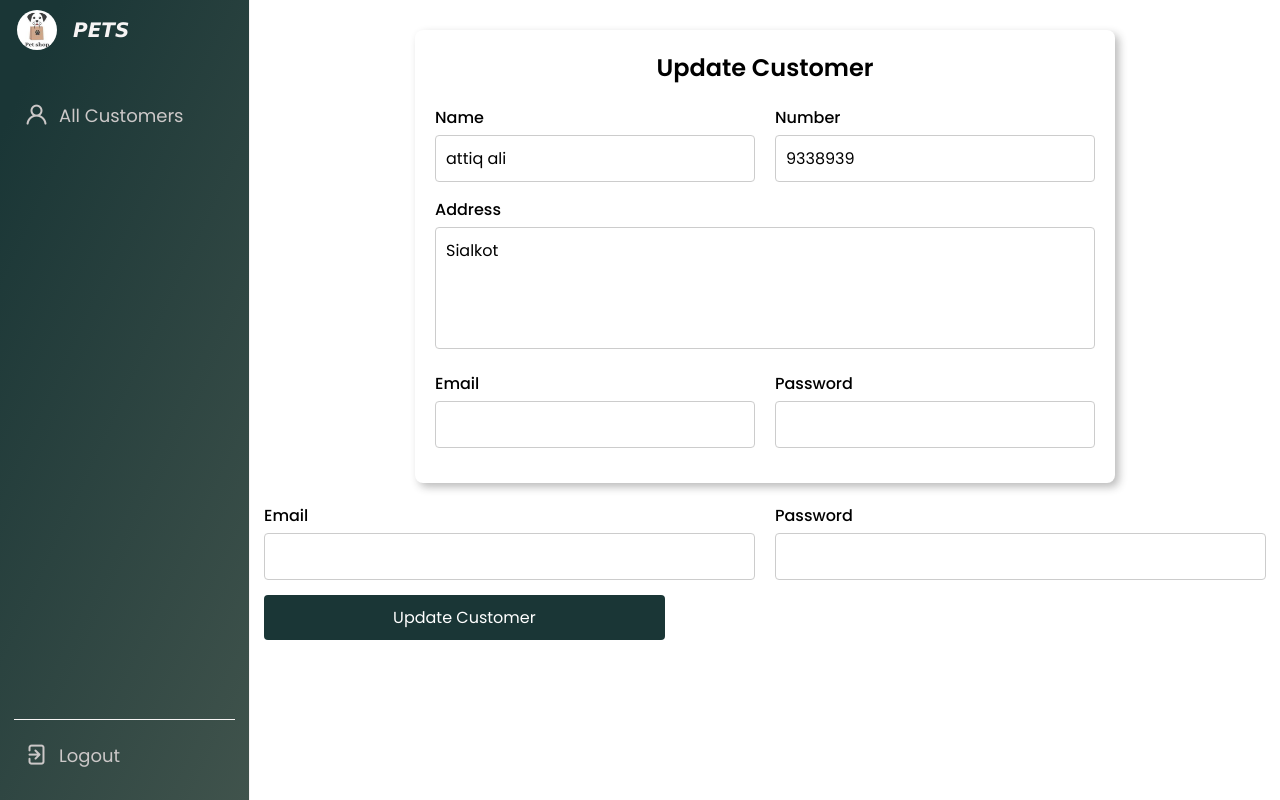
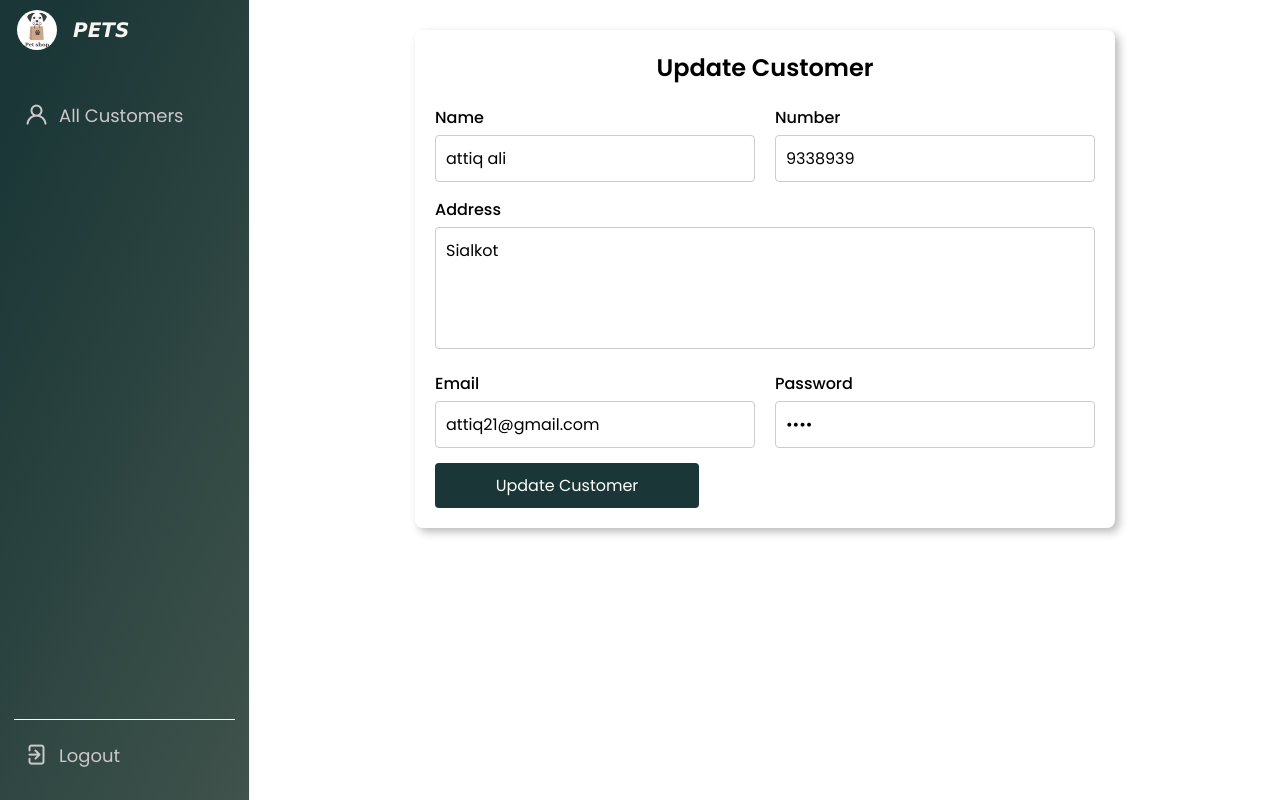
Before and after one commit to attiqrehman-ar/pets-Ecommerce, a PHP site: page /updateCustomer.php?id=1 in a window 1280 px wide. Run offline with PHP 8.4, Linux system fonts and the light colour scheme; data comes from the database, SQL or seed files in the repository; data that the repository does not hold is empty.

Commit message:
update updatecustomer.php file for admin and customer

```diff
--- a/login.css
+++ b/login.css
@@ -1,5 +1,5 @@
 @import url('https://fonts.googleapis.com/css?family=Poppins:400,500,600,700&display=swap');
-* {
+ * {
   margin: 0;
   padding: 0;
   outline: none;
--- a/updateCustomer.php
+++ b/updateCustomer.php
@@ -4,37 +4,29 @@
     <meta charset="UTF-8">
     <meta http-equiv="X-UA-Compatible" content="IE=edge">
     <meta name="viewport" content="width=device-width, initial-scale=1.0">
-
-    <!----======== CSS ======== -->
     <link rel="stylesheet" href="style.css">
     <link rel="stylesheet" href="main.css">
     <link rel="stylesheet" href="form.css">
-
-    <!----===== Iconscout CSS ===== -->
     <link rel="stylesheet" href="https://unicons.iconscout.com/release/v4.0.0/css/line.css">
-
     <title>Admin Dashboard Panel</title>
 </head>
 <body>
 <?php
 require 'connectdb.php';
+session_start();
 
-// Retrieve the ID of the customer from the previous page
-$id = $_GET['id'];
+$id = $_GET['id']; // Get the customer ID from the URL
 
-// Retrieve the customer's data from the database
 $query = "SELECT * FROM customers WHERE id = '$id'";
 $result = mysqli_query($conn, $query);
 $customer = mysqli_fetch_assoc($result);
 
-// Populate the form fields with the customer's information
 $name = $customer['name'];
 $number = $customer['number'];
 $address = $customer['address'];
-
+$email = $customer['email'];
+$password = $customer['password'];
 ?>
-
-
 
 <nav>
     <div class="logo-name">
@@ -43,7 +35,6 @@ $address = $customer['address'];
         </div>
         <span class="logo_name">PETS</span>
     </div>
-
     <div class="menu-items">
         <ul class="nav-links">
             <li><a href="./admin.php">
@@ -51,15 +42,11 @@ $address = $customer['address'];
                 <span class="link-name">All Customers</span>
             </a></li>
         </ul>
-
         <ul class="logout-mode">
             <li><a href="./logout.php">
                 <i class="uil uil-signout"></i>
                 <span class="link-name">Logout</span>
             </a></li>
-                <div class="mode-toggle">
-                  <!-- <span class="switch"></span> -->
-                </div>
         </ul>
     </div>
 </nav>
@@ -67,8 +54,6 @@ $address = $customer['address'];
     <div class="top">
         <i class="uil uil-bars sidebar-toggle"></i>
     </div>
-
-        <!-- Add this form below the existing top div -->
     <div class="form-container">
         <h2>Update Customer</h2>
         <form id="productForm" method="post">
@@ -79,80 +64,53 @@ $address = $customer['address'];
                 </div>
                 <div class="form-group">
                     <label for="number">Number</label>
-        <input type="number" id="price" name="number" value="<?php echo $number; ?>" required>
+                    <input type="number" id="number" name="number" value="<?php echo $number; ?>" required>
                 </div>
             </div>
             <div class="form-row">
                 <div class="form-group">
-        <label for="description">Address</label>
-        <textarea id="description" name="address" rows="4" required><?php echo $address; ?></textarea>
-
+                    <label for="address">Address</label>
+                    <textarea id="address" name="address" rows="4" required><?php echo $address; ?></textarea>
                 </div>
             </div>
             <div class="form-row">
                 <div class="form-group">
-        <label for="name">Email</label>
-        <input type="text" id="name" name="email" value="<?php echo $email; ?>" required>
+                    <label for="email">Email</label>
+                    <input type="text" id="email" name="email" value="<?php echo $email; ?>" required>
                 </div>
                 <div class="form-group">
-        <label for="number">Password</label>
-        <input type="password" id="price" name="password" value="<?php echo $password; ?>" required>
+                    <label for="password">Password</label>
+                    <input type="password" id="password" name="password" value="<?php echo $password; ?>" required>
                 </div>
-    </div>
-    </div>
-                <div class="form-row">
-      <div class="form-group">
-        <label for="name">Email</label>
-        <input type="text" id="name" name="email" value="<?php echo $email; ?>" required>
-      </div>
-      <div class="form-group">
-        <label for="number">Password</label>
-        <input type="password" id="price" name="password" value="<?php echo $password; ?>" required>
-      </div>
-    </div>
-
             </div>
             <button type="submit" name="update_customer">Update Customer</button>
         </form>
     </div>
 </section>
+
 <?php
-
-
-if (!empty($_POST)) {
-    // Retrieve the ID of the customer from the previous page
-    // $id = $_POST['id'];
-
-    // Retrieve the updated customer information from the form
+if (isset($_POST['update_customer'])) {
     $name = $_POST['name'];
     $number = $_POST['number'];
     $address = $_POST['address'];
     $email = $_POST['email'];
     $password = $_POST['password'];
 
-// Update the customer's record in the database, including the email and password
     $query = "UPDATE customers
               SET name = '$name',
                   number = '$number',
                   address = '$address',
                   email = '$email',
                   password = '$password'
-          WHERE id = '".$_SESSION["user_id"]."'";
+              WHERE id = '$id'";
 
     mysqli_query($conn, $query);
-
-// Close the database connection
     mysqli_close($conn);
 
-// Redirect to the customer profile page
-header("Location: customer.php");
+    header("Location: admin.php");
     exit;
 }
-
-
-
 ?>
-
 
 <script src="script.js"></script>
 </body>
```
Lines whose indentation alone changed are shown as unchanged.
